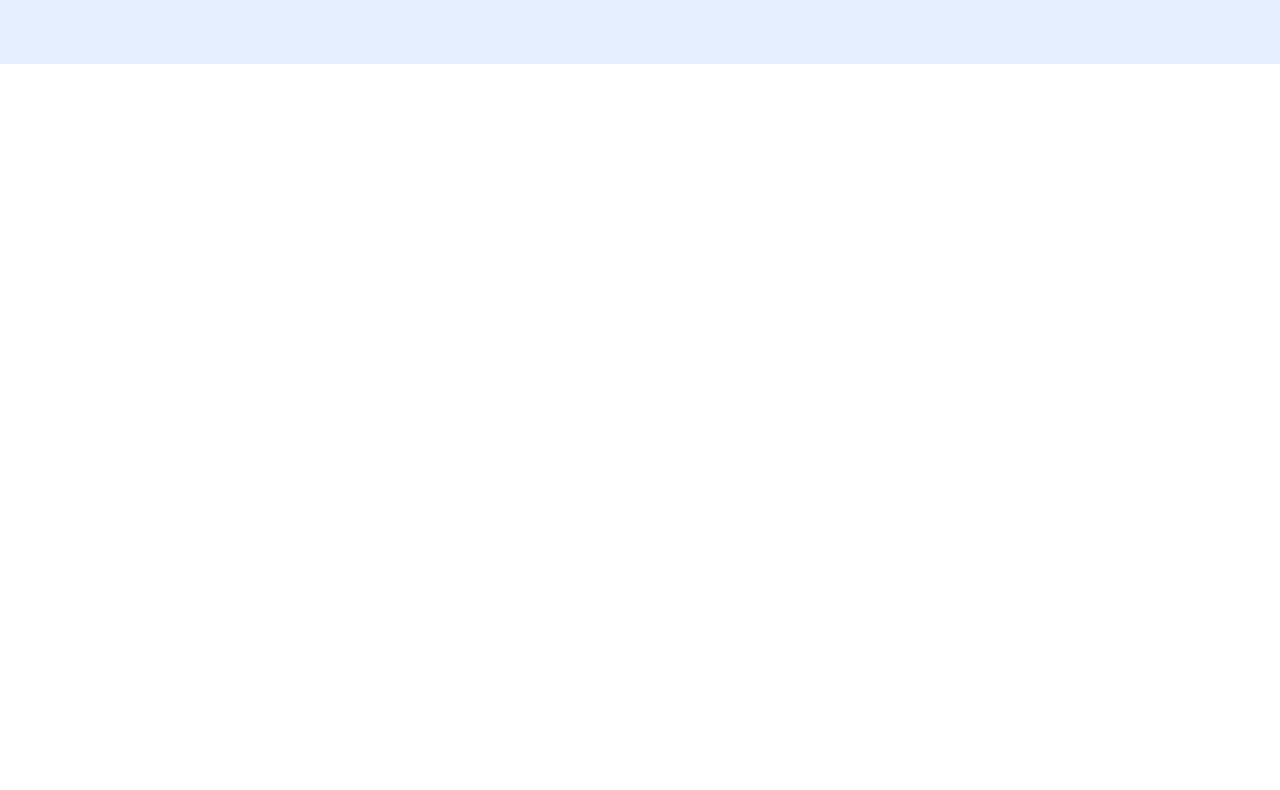
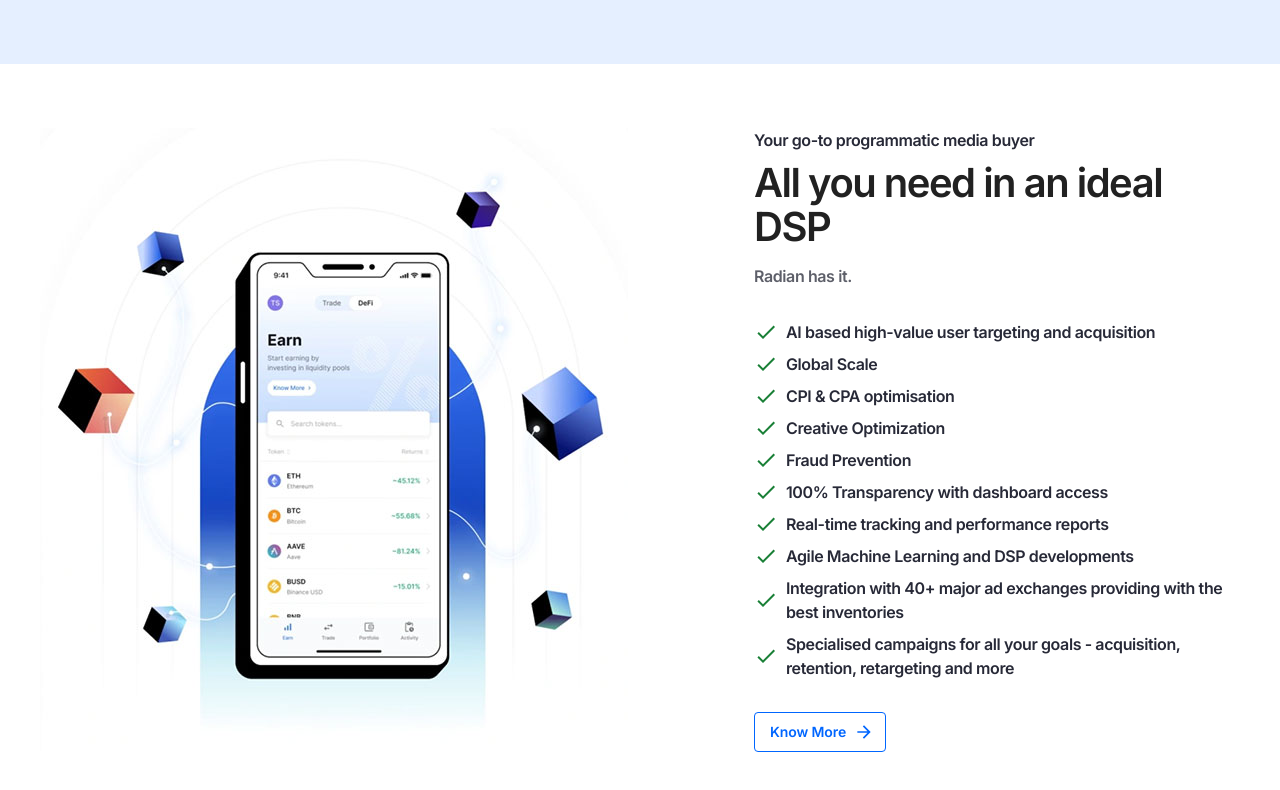
Before and after one commit to AudriusSveikauskas/SaaS-Landing-Page, a React (Create React App) app: page / in a window 1280 px wide. Shown: the part 1606-2396 px from the top of the page. Before the commit the page ends 1770 px from the top, so only its background shows below. Built offline with nearby package versions, Linux system fonts and the light colour scheme.

Commit message:
Block4 added

```diff
--- a/src/components/basics/Card.tsx
+++ b/src/components/basics/Card.tsx
@@ -1,15 +1,20 @@
 import React from 'react';
-import { Avatar, Box, Button, Typography } from '@mui/material';
-
-import ArrowForwardIcon from '@mui/icons-material/ArrowForward';
+import { Avatar, Box, Typography } from '@mui/material';
+import OutlinedButton from './OutlinedButton';
 
 type CardProps = {
   title1: string;
   title2: string;
   description: string;
+  buttonTitle: string;
 };
 
-const Card: React.FC<CardProps> = ({ title1, title2, description }) => {
+const Card: React.FC<CardProps> = ({
+  title1,
+  title2,
+  description,
+  buttonTitle,
+}) => {
   console.log('Card');
 
   return (
@@ -47,7 +52,9 @@
             color: '#272937',
           }}
         >
-          <span style={{ color: '#366BD3' }}>{title1}</span> {title2}
+          <span style={{ color: '#366BD3' }}>{title1}</span>
+          {' '}
+          {title2}
         </Typography>
         <Typography
           sx={{
@@ -64,22 +71,7 @@
       </Box>
 
       <Box sx={{ display: 'flex', justifyContent: 'center' }}>
-        <Button
-          variant="outlined"
-          sx={{
-            textTransform: 'none',
-            fontSize: '14px',
-            fontWeight: 600,
-            lineHeight: '20px',
-            letterSpacing: '-0.1px',
-            color: '#0066FF',
-            border: 'solid 1px #0066FF',
-            height: '40px',
-          }}
-          endIcon={<ArrowForwardIcon />}
-        >
-          Read more
-        </Button>
+        <OutlinedButton title={buttonTitle} />
       </Box>
     </Box>
   );
--- /dev/null
+++ b/src/components/basics/OutlinedButton.tsx
@@ -0,0 +1,30 @@
+import React from 'react';
+import { Box, Button } from '@mui/material';
+import ArrowForwardIcon from '@mui/icons-material/ArrowForward';
+
+type OutlinedButtonProps = {
+  title: string;
+};
+
+const OutlinedButton: React.FC<OutlinedButtonProps> = ({ title }) => (
+  <Box>
+    <Button
+      variant="outlined"
+      sx={{
+        textTransform: 'none',
+        fontSize: '14px',
+        fontWeight: 600,
+        lineHeight: '20px',
+        letterSpacing: '-0.1px',
+        color: '#0066FF',
+        border: 'solid 1px #0066FF',
+        height: '40px',
+      }}
+      endIcon={<ArrowForwardIcon />}
+    >
+      {title}
+    </Button>
+  </Box>
+);
+
+export default OutlinedButton;
--- a/src/components/block2/Block2.tsx
+++ b/src/components/block2/Block2.tsx
@@ -55,16 +55,19 @@
         title1="Reach"
         title2="a high-value, fraud-free user base for your app"
         description="Filter out fraudulent traffic and target the most relevant audiences with optimized creatives run post A/B testing to ensure real conversions"
+        buttonTitle="Read more"
       />
       <Card
         title1="Retain"
         title2="users with machine learning and optimized creatives"
         description="Create extensive look-alike audiences, measure user interest and estimate likelihood of actions to retarget previously active and loyal users with our predictive machine learning"
+        buttonTitle="Read more"
       />
       <Card
         title1="Optimize"
         title2="your user LTV goals with the apt model"
         description="Analyse post-install behaviour of users and reduce customer acquisitions costs with a focus on higher user LTVs"
+        buttonTitle="Read more"
       />
     </Box>
   </Box>
--- a/src/components/block3/Block3.tsx
+++ b/src/components/block3/Block3.tsx
@@ -44,7 +44,9 @@
           <HeadingAccentPrimaryH56 text="110+" />
           <Box>
             <HeadingDarkPrimaryH20 text="Countries engaged" />
-            <HeadingDarkSecondaryH16 text="with ads each month" />
+            <Box sx={{ display: 'flex', justifyContent: 'center' }}>
+              <HeadingDarkSecondaryH16 text="with ads each month" />
+            </Box>
           </Box>
         </Block3Box>
 
@@ -57,7 +59,9 @@
           <HeadingAccentPrimaryH56 text="8+" />
           <Box>
             <HeadingDarkPrimaryH20 text="Years of Experience" />
-            <HeadingDarkSecondaryH16 text="in the App Industry" />
+            <Box sx={{ display: 'flex', justifyContent: 'center' }}>
+              <HeadingDarkSecondaryH16 text="in the App Industry" />
+            </Box>
           </Box>
         </Block3Box>
       </Box>
--- /dev/null
+++ b/src/components/block4/Block4.tsx
@@ -0,0 +1,73 @@
+import React from 'react';
+import { Box, List, ListItem, ListItemIcon, ListItemText } from '@mui/material';
+import CheckIcon from '@mui/icons-material/Check';
+import HeadingDarkPrimaryH16 from '../typography/HeadingDarkPrimaryH16';
+import HeadingDarkPrimaryH40 from '../typography/HeadingDarkPrimaryH40';
+import HeadingDarkSecondaryH16 from '../typography/HeadingDarkSecondaryH16';
+import OutlinedButton from '../basics/OutlinedButton';
+
+const Block4 = () => {
+  const listItems = [
+    'AI based high-value user targeting and acquisition',
+    'Global Scale',
+    'CPI & CPA optimisation',
+    'Creative Optimization',
+    'Fraud Prevention',
+    '100% Transparency with dashboard access',
+    'Real-time tracking and performance reports',
+    'Agile Machine Learning and DSP developments',
+    'Integration with 40+ major ad exchanges providing with the best inventories',
+    'Specialised campaigns for all your goals - acquisition, retention, retargeting and more',
+  ];
+
+  return (
+    <Box
+      sx={{
+        mt: { xs: '36px', md: '64px' },
+        display: 'flex',
+        flexDirection: { xs: 'column-reverse', md: 'row' },
+        justifyContent: 'space-between',
+      }}
+    >
+      <Box>
+        <img style={{ width: '100%' }} src="images/hero-2.jpg" alt="Hero" />
+      </Box>
+
+      <Box sx={{ maxWidth: '486px' }}>
+        <Box sx={{ mb: '9px' }}>
+          <HeadingDarkPrimaryH16 text="Your go-to programmatic media buyer" />
+        </Box>
+
+        <HeadingDarkPrimaryH40 text="All you need in an ideal DSP" />
+
+        <Box sx={{ mt: { xs: '12px', md: '15px' } }}>
+          <HeadingDarkSecondaryH16 text="Radian has it." />
+        </Box>
+
+        <Box sx={{ mt: { xs: '13px', md: '20px' } }}>
+          <List>
+            {listItems.map((item, index) => (
+              <ListItem
+                key={`item-${index + 1}`}
+                sx={{ padding: 0, mb: { xs: '4px', md: 0 } }}
+              >
+                <ListItemIcon sx={{ minWidth: '24px', pr: '8px' }}>
+                  <CheckIcon sx={{ color: '#1A8037' }} />
+                </ListItemIcon>
+                <ListItemText>
+                  <HeadingDarkPrimaryH16 text={item} />
+                </ListItemText>
+              </ListItem>
+            ))}
+          </List>
+
+          <Box sx={{ mt: '20px' }}>
+            <OutlinedButton title="Know More" />
+          </Box>
+        </Box>
+      </Box>
+    </Box>
+  );
+};
+
+export default Block4;
--- /dev/null
+++ b/src/components/typography/HeadingDarkPrimaryH16.tsx
@@ -0,0 +1,24 @@
+import React from 'react';
+import { Typography } from '@mui/material';
+
+type HeadingDarkPrimaryH16Props = {
+  text: string;
+};
+
+const HeadingDarkPrimaryH16: React.FC<HeadingDarkPrimaryH16Props> = ({
+  text,
+}) => (
+  <Typography
+    sx={{
+      fontSize: { xs: '14px', md: '16px' },
+      fontWeight: 600,
+      lineHeight: { xs: '20px', md: '24px' },
+      letterSpacing: { xs: '-0.1px', md: '-0.4px' },
+      color: '#272937',
+    }}
+  >
+    {text}
+  </Typography>
+);
+
+export default HeadingDarkPrimaryH16;
--- /dev/null
+++ b/src/components/typography/HeadingDarkPrimaryH40.tsx
@@ -0,0 +1,23 @@
+import React from 'react';
+import { Typography } from '@mui/material';
+
+type HeadingDarkPrimaryH40Props = {
+  text: string;
+};
+
+const HeadingDarkPrimaryH40: React.FC<HeadingDarkPrimaryH40Props> = ({
+  text,
+}) => (
+  <Typography
+    sx={{
+      fontSize: { xs: '32px', md: '40px' },
+      fontWeight: 600,
+      lineHeight: { xs: '36px', md: '44px' },
+      letterSpacing: { xs: '-1px', md: '-1.5px' },
+    }}
+  >
+    {text}
+  </Typography>
+);
+
+export default HeadingDarkPrimaryH40;
--- a/src/components/typography/HeadingDarkSecondaryH16.tsx
+++ b/src/components/typography/HeadingDarkSecondaryH16.tsx
@@ -14,7 +14,6 @@
       fontWeight: 600,
       lineHeight: '24px',
       letterSpacing: '-0.4px',
-      textAlign: 'center',
       color: 'rgba(39,41,55,0.75)',
     }}
   >
--- a/src/pages/HomePage.tsx
+++ b/src/pages/HomePage.tsx
@@ -4,6 +4,7 @@
 import Block1 from '../components/block1/Block1';
 import Block2 from '../components/block2/Block2';
 import Block3 from '../components/block3/Block3';
+import Block4 from '../components/block4/Block4';
 
 const HomePage = () => {
   console.log('HomePage');
@@ -26,6 +27,9 @@
         <Block2 />
       </Container>
       <Block3 />
+      <Container>
+        <Block4 />
+      </Container>
       <Box sx={{ height: '100px' }} />
     </>
   );
```
Also changed, not shown: public/images/hero-2.jpg (added).
